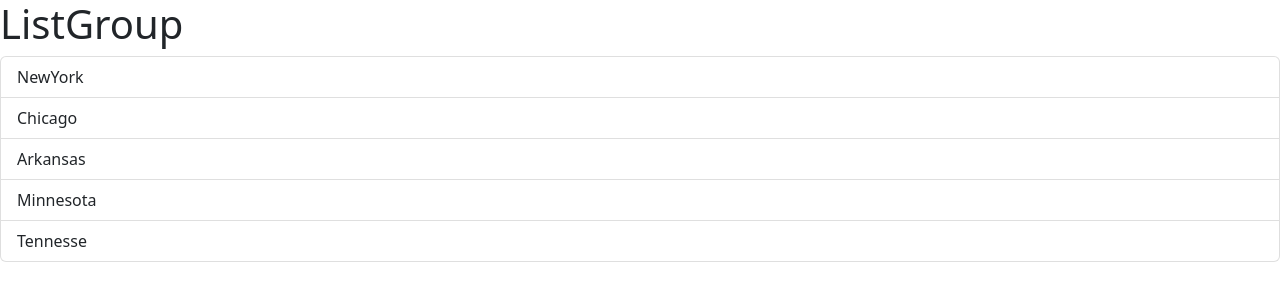
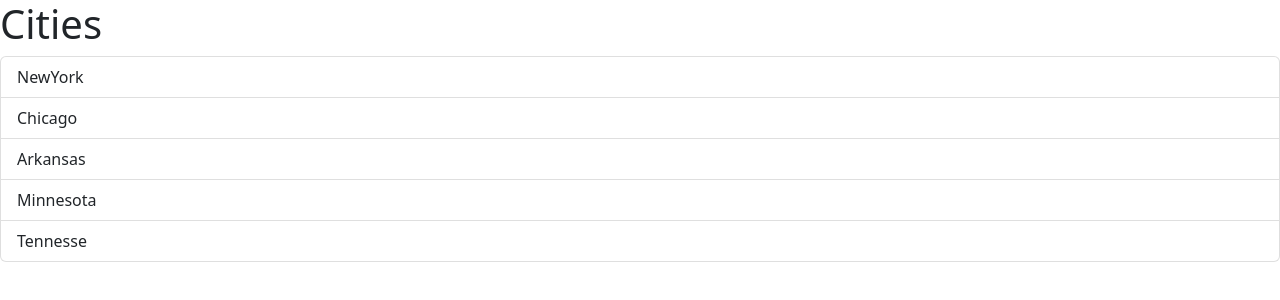
Before and after one commit to poulin29/videoGame, a React (Vite) app: page / in a window 1280 px wide. Shown: the top 300 px of the page. Built offline with nearby package versions, Linux system fonts and the light colour scheme.

Commit message:
Passing Data via using props

```diff
--- a/src/App.tsx
+++ b/src/App.tsx
@@ -2,9 +2,11 @@ import React from "react";
 import ListGroup from "./components/ListGroup";
 
 const App = () => {
+  let items = ["NewYork", "Chicago", "Arkansas", "Minnesota", "Tennesse"];
+
   return (
     <div>
-      <ListGroup />
+      <ListGroup items={items} heading="Cities" />
     </div>
   );
 };
--- a/src/components/ListGroup.tsx
+++ b/src/components/ListGroup.tsx
@@ -1,12 +1,17 @@
-import React, { useState } from "react";
-function ListGroup() {
-  let items = ["NewYork", "Chicago", "Arkansas", "Minnesota", "Tennesse"];
+import { useState } from "react";
 
+// {items [], heading: string}
+interface Props {
+  items: string[];
+  heading: string;
+}
+
+function ListGroup({ items, heading }: Props) {
   const [selectedIndex, setSelectedIndex] = useState(-1); // this useState function is called as a Hook. A hook is a built in function that allows to tap into react features. useSate hook is used to if the data of the component need to be upated or changed.
 
   return (
     <>
-      <h1>ListGroup</h1>
+      <h1>{heading}</h1>
       {/* {items.length === 0 ? <p>No Items found</p> : null}  //In order handle or avoid 'null' scenario I can use logical AND(&&) as written in below line# 11  */}
       {items.length === 0 && <p>No Items found</p>}
       <ul className="list-group">
```
